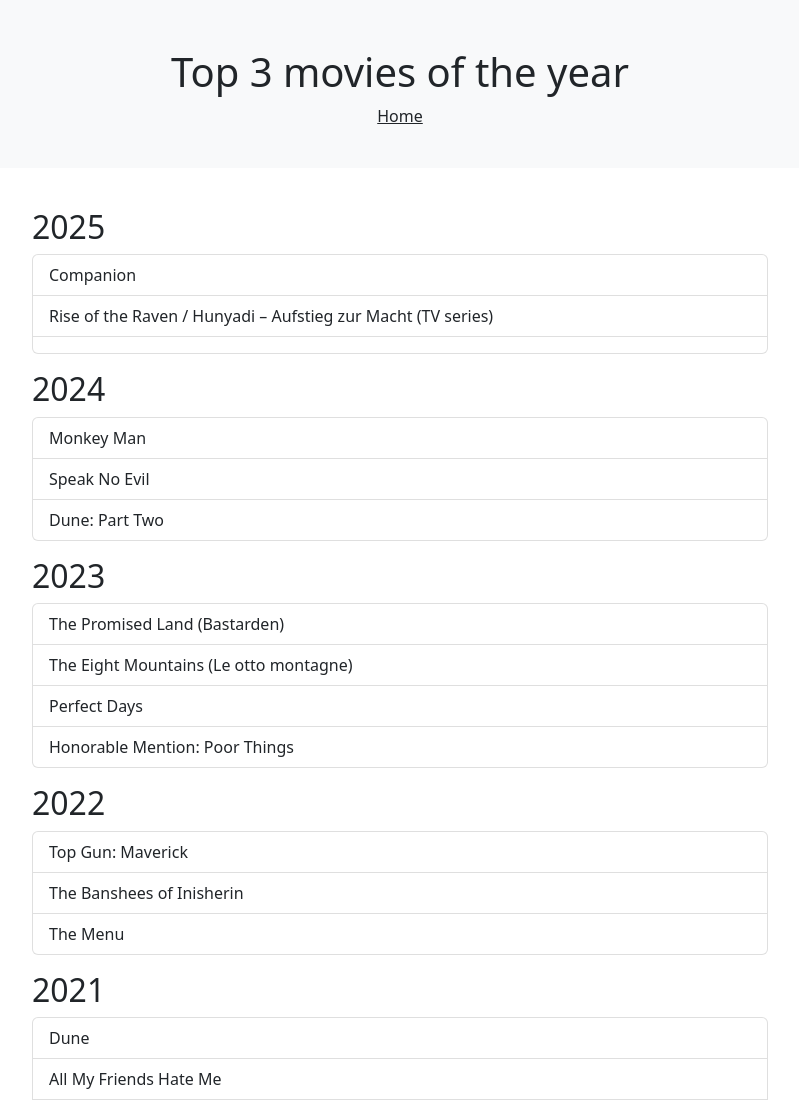
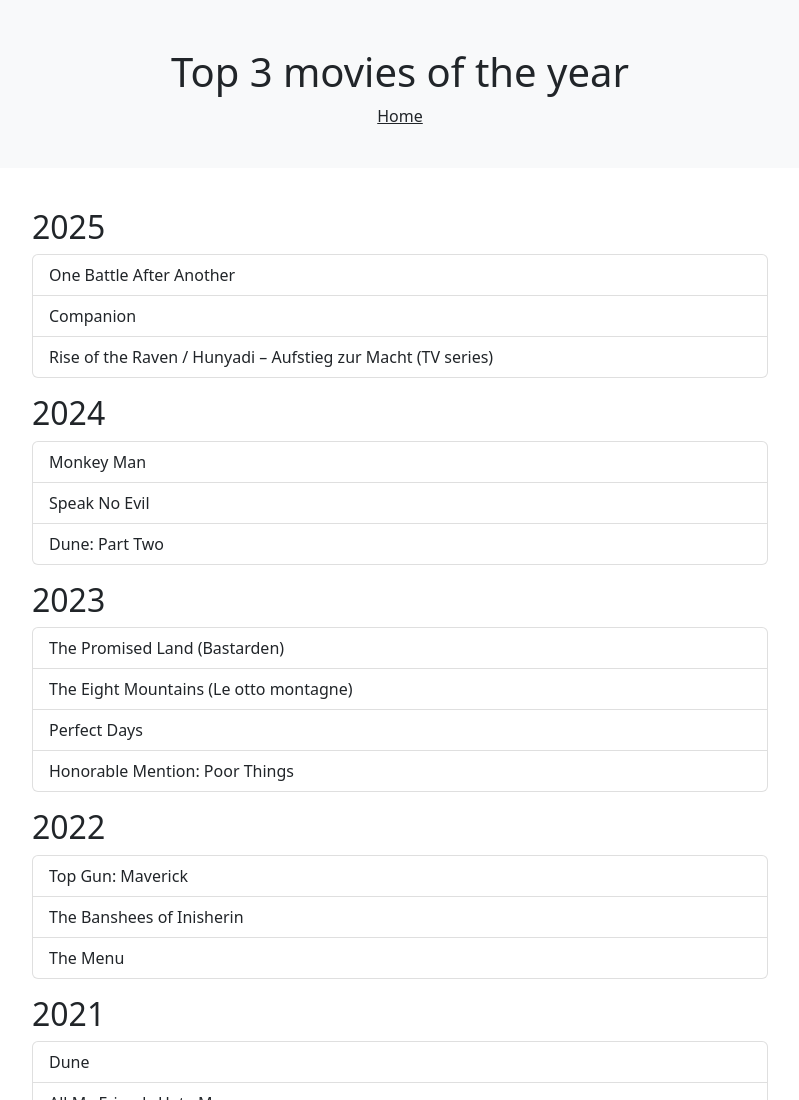
Before and after one commit to bencevass/vassat, a Gatsby site: page /top3movies in a window 1280 px wide. Shown: the top 1100 px of the page, without its empty margins (240-1039 px from the left). Built offline with nearby package versions, Linux system fonts and the light colour scheme; Gatsby itself is replaced by a stand-in of ours.

Commit message:
added one battle after another

```diff
--- a/src/pages/top3movies.js
+++ b/src/pages/top3movies.js
@@ -20,9 +20,9 @@
                     <div className="col-sm-8">
                     <h2 className="mt-3">2025</h2>
                       <ul className="list-group">
+                        <li className="list-group-item">One Battle After Another</li>
                         <li className="list-group-item">Companion</li>
                         <li className="list-group-item">Rise of the Raven / Hunyadi – Aufstieg zur Macht (TV series)</li>
-                        <li className="list-group-item"></li>
                       </ul>
                       <h2 className="mt-3">2024</h2>
                       <ul className="list-group">
```
